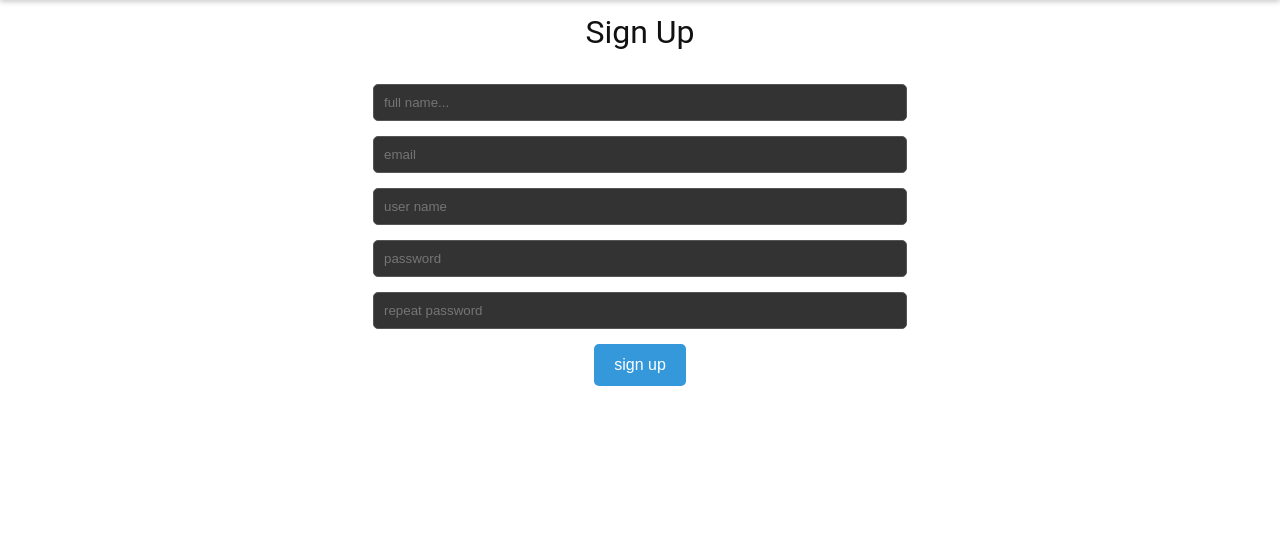
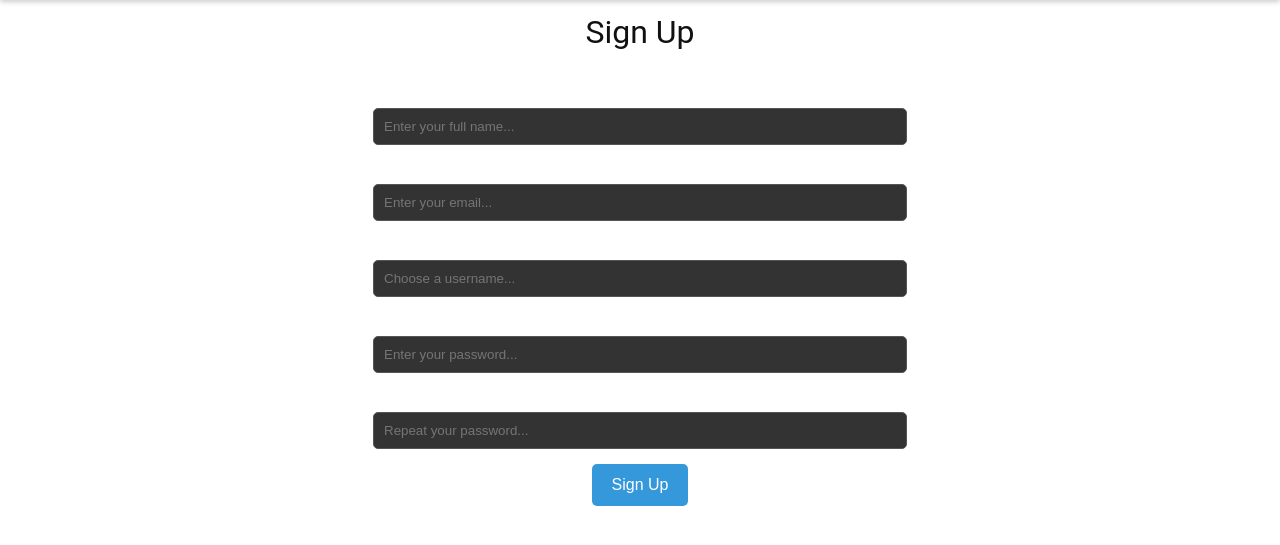
Before and after one commit to Shahd-Elmnyar/ToDoApp, a PHP site: page /signup.php in a window 1280 px wide. Shown: the part 70-615 px from the top of the page. Run offline with PHP 8.4, Linux system fonts and the light colour scheme.

Commit message:
Improve signup form structure and error handling messages
   - Enhanced the signup form with labeled fields for better accessibility and user experience.
   - Modified error handling messages for consistency and clarity.
   - Adjusted the layout and spacing of the form elements for a cleaner look.

```diff
--- a/header.php
+++ b/header.php
@@ -6,7 +6,7 @@ session_start();
 <head>
     <meta charset="UTF-8">
     <meta name="viewport" content="width=device-width, initial-scale=1.0">
-    <title>php project 1</title>
+    <title>To Do App</title>
     <link rel = "stylesheet" href = "css/reset.css">
     <link rel = "stylesheet" href = "css/style.css">
 </head>
@@ -19,7 +19,7 @@ session_start();
             <ul>
                 <?php
                 if  (isset($_SESSION["usersUid"])){
-                    echo " <li><a href = '../login.php'>Log out</a></li>";
+                    echo " <li><a href = '../login.php'  class='logout-link'>Log out</a></li>";
                 }
                 else {
                     echo " <li><a href= 'index.php' >Home</a></li>";
--- a/signup.php
+++ b/signup.php
@@ -1,47 +1,57 @@
 <?php
     include_once 'header.php';
 ?>
-    <section class = "section">
-        <h1> Sign Up</h1>
-        <form action ="includes/signup.inc.php"method ="post">
-            <input type = "text" name ="name" placeholder="full name...">
-            <br>
-            <input type = "email" name ="email" placeholder="email">
-            <br>
-            <input type = "text"name ="uid" placeholder="user name">
-            <br>
-            <input type = "password"name ="password" placeholder="password">
-            <br>
-            <input type = "password" name = "passrepeat" placeholder="repeat password">
-            <br>
-            <button type = "submit" name = "submit">sign up</button>
-        </form>
+<section class="section">
+    <h1>Sign Up</h1>
+    <form action="includes/signup.inc.php" method="post">
+        <div>
+            <label for="name">Full Name:</label>
+            <input type="text" id="name" name="name" placeholder="Enter your full name...">
+        </div>
+        <div>
+            <label for="email">Email:</label>
+            <input type="email" id="email" name="email" placeholder="Enter your email...">
+        </div>
+        <div>
+            <label for="uid">Username:</label>
+            <input type="text" id="uid" name="uid" placeholder="Choose a username...">
+        </div>
+        <div>
+            <label for="password">Password:</label>
+            <input type="password" id="password" name="password" placeholder="Enter your password...">
+        </div>
+        <div>
+            <label for="passrepeat">Repeat Password:</label>
+            <input type="password" id="passrepeat" name="passrepeat" placeholder="Repeat your password...">
+        </div>
+        <button type="submit" name="submit">Sign Up</button>
+    </form>
     <?php
     if (isset($_GET['error'])){
-        if ($_GET['error']=='emptyinput'){
+        if ($_GET['error'] == 'emptyinput'){
             echo '<p>Fill in all fields </p>';
         }
-        elseif ($_GET['error']=='invaliduid'){
+        elseif ($_GET['error'] == 'invaliduid'){
             echo '<p>Choose a proper username! </p>';
         }
-        elseif ($_GET['error']=='invalidemail'){
+        elseif ($_GET['error'] == 'invalidemail'){
             echo '<p>Choose a proper email !</p>';
         }
-        elseif ($_GET['error']=='passwordsdontmatch'){
-            echo "<p>Password doesn't match!</p>";
+        elseif ($_GET['error'] == 'passwordsdontmatch'){
+            echo "<p>Passwords don't match!</p>";
         }
-        elseif ($_GET['error']=='stmtFailed'){
-            echo '<p>Something went wrong , try again!</p>';
+        elseif ($_GET['error'] == 'stmtFailed'){
+            echo '<p>Something went wrong, try again!</p>';
         }
-        elseif ($_GET['error']=='usernametaken'){
+        elseif ($_GET['error'] == 'usernametaken'){
             echo '<p>User already taken !</p>';
         }
-        elseif ($_GET['error']=='none'){
-            echo '<p>You have signed up !</p>';
+        elseif ($_GET['error'] == 'none'){
+            echo '<p>You have signed up!</p>';
         }
     }
-?>
-    </section>
+    ?>
+</section>
 <?php
     include_once 'footer.php';
 ?>
```
Also changed, not shown: toDo/Readme.md (added).
